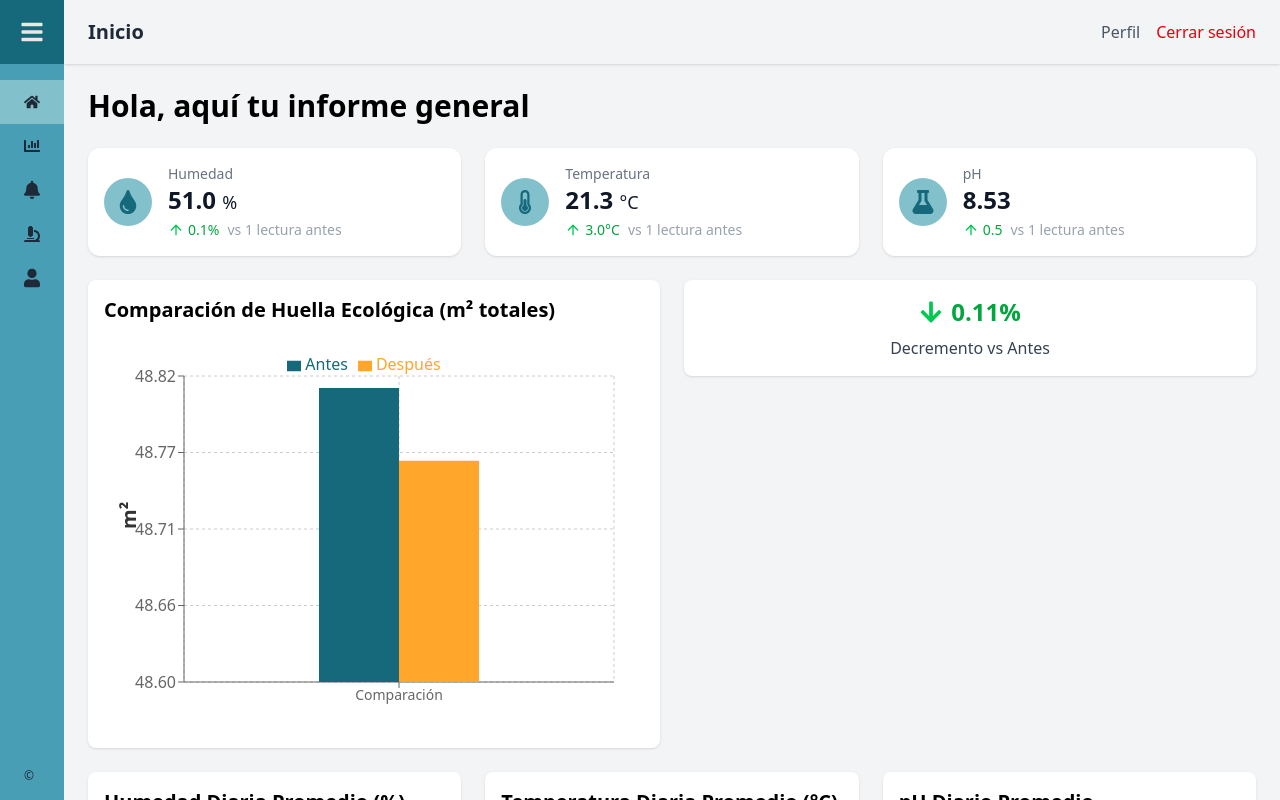
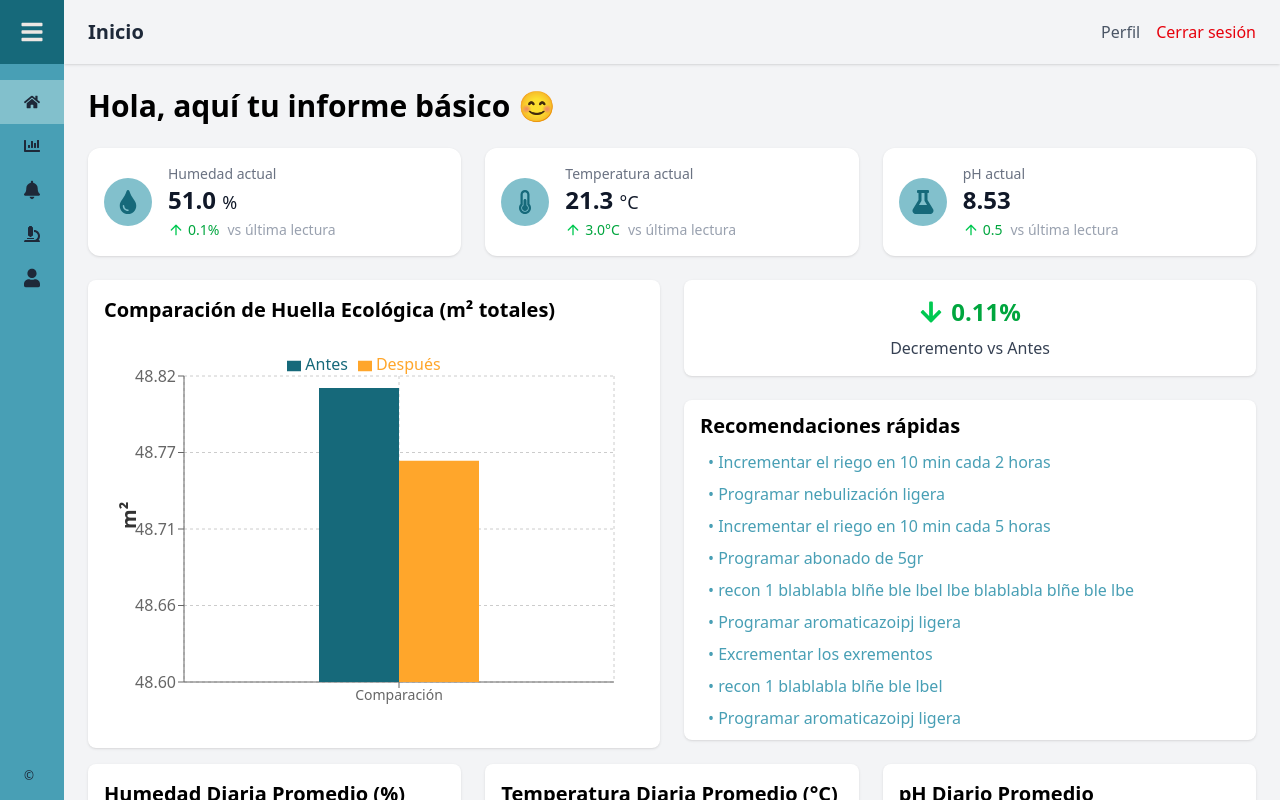
Before and after one commit to Manuel-GarCed/proyecto_tesis, a React (Vite) app: page /home in a window 1280 px wide. Built offline with nearby package versions, Linux system fonts and the light colour scheme; sample sign-in values are in the browser's storage.

Commit message:
se arreglan varias cosas de diseño

```diff
--- a/src/components/Chatbot.jsx
+++ b/src/components/Chatbot.jsx
@@ -7,10 +7,11 @@ export default function Chatbot() {
   const scrollRef = useRef(null);
 
   // Hace scroll automático al final de la conversación
+  /*
   useEffect(() => {
     scrollRef.current?.scrollIntoView({ behavior: 'smooth' });
   }, [messages]);
-
+  */
   const handleSend = async () => {
     const text = input.trim();
     if (!text) return;
--- a/src/components/RecommendationsSummary.jsx
+++ b/src/components/RecommendationsSummary.jsx
@@ -5,24 +5,35 @@ export default function RecommendationsSummary({ recommendations = [] }) {
   const navigate = useNavigate()
 
   const handleClick = (id) => {
-    // Vamos a Notifications pasándole el id para destacar
     navigate(`/notifications?highlight=${id}`)
   }
 
   return (
-    <div className="bg-white rounded-lg shadow p-4">
-      <h2 className="text-xl font-semibold mb-2">Recomendaciones rápidas</h2>
-      <ul className="space-y-2">
+    <div
+      className="bg-white rounded-lg shadow flex flex-col h-full">
+      {/* === CABECERA FIJA === */}
+      <div className="pl-4 pt-3 pb-1">
+        <h2 className="text-xl font-semibold m-0">
+          Recomendaciones rápidas
+        </h2>
+      </div>
+
+      {/* === CUERPO SCROLLABLE === */}
+      <div className="px-6 py-1.5 overflow-y-auto flex-1">
+        <ul className="space-y-2 pr-2">
           {recommendations.map((rec) => (
             <li
               key={rec.id}
               onClick={() => handleClick(rec.id)}
-            className="cursor-pointer text-cielo hover:text-cielo-claro transition-colors"
+              className="
+                cursor-pointer text-cielo hover:text-cielo-claro
+                transition-colors"
             >
               • {rec.action}
             </li>
           ))}
         </ul>
       </div>
+    </div>
   )
 }
--- a/src/data/alerts.js
+++ b/src/data/alerts.js
@@ -49,5 +49,40 @@ export const recommendations = [
     notificationId: 3,
     action: 'Programar abonado de 5gr',
   },
+    {
+    id: 5,
+    notificationId: 4,
+    action: 'recon 1 blablabla blñe ble lbel lbe blablabla blñe ble lbe',
+  },
+  {
+    id: 6,
+    notificationId: 2,
+    action: 'Programar aromaticazoipj ligera',
+  },
+    {
+    id: 7,
+    notificationId: 3,
+    action: 'Excrementar los exrementos',
+  },
+  {
+    id: 8,
+    notificationId: 4,
+    action: 'recon 1 blablabla blñe ble lbel',
+  },
+    {
+    id: 9,
+    notificationId: 2,
+    action: 'Programar aromaticazoipj ligera',
+  },
+    {
+    id: 10,
+    notificationId: 3,
+    action: 'Excrementar los exrementos',
+  },
+  {
+    id: 11,
+    notificationId: 4,
+    action: 'recon 1 blablabla blñe ble lbel',
+  },
   // …
 ];
--- a/src/pages/Home.jsx
+++ b/src/pages/Home.jsx
@@ -27,7 +27,7 @@ export default function Home() {
 //console.log(data);
 
   // Elegimos solo las primeras 3 (o cualquier lógica tuya)
-  const top3 = recommendations.slice(0, 3)
+  const top3 = recommendations.slice(0, 11)
 
 
   // suponemos que data está ordenado cronológicamente ascendente
@@ -37,46 +37,58 @@ export default function Home() {
   const cards = [
     {
       icon: FaTint,
-      label: 'Humedad',
+      label: 'Humedad actual',
       value: last.humedad?.toFixed(1),
       unit: '%',
       trend: last.humedad - prev.humedad,
       trendUnit: '%',
-      trendText: 'vs 1 lectura antes'
+      trendText: 'vs última lectura'
     },
     {
       icon: FaThermometerHalf,
-      label: 'Temperatura',
+      label: 'Temperatura actual',
       value: last.temperatura?.toFixed(1),
       unit: '°C',
       trend: last.temperatura - prev.temperatura,
       trendUnit: '°C',
-      trendText: 'vs 1 lectura antes'
+      trendText: 'vs última lectura'
     },
     {
       icon: FaFlask,
-      label: 'pH',
+      label: 'pH actual',
       value: last.pH?.toFixed(2),
       unit: '',
       trend: last.pH - prev.pH,
       trendUnit: '',
-      trendText: 'vs 1 lectura antes'
+      trendText: 'vs última lectura'
     },
   ];
 
 
   return (
     <div className="p-6 space-y-6">
-      <h1 className="text-3xl font-bold">Hola, aquí tu informe general</h1>
+      <h1 className="text-3xl font-bold">Hola, aquí tu informe básico 😊</h1>
       <div className="grid grid-cols-1 md:grid-cols-3 gap-6">
         {cards.map((c, i) => (
           <IndicatorCard key={i} {...c} />
         ))}
       </div>
-      {/* Gráfico de huella ecológica */}
-      <div className="grid grid-cols-1 lg:grid-cols-2 gap-6 items-start">
-        <EcologicalFootprintChart data={footprintData}/>
-        <VariationIndicator      data={footprintData} />
+      {/* Gráfico de huella ecológicaaaaaaaaaaaaaaaaaaaaaaaaaaaaaaaaaaaaaa */}
+      <div className="grid grid-cols-1 lg:grid-cols-2 gap-6">
+        {/* Izquierda: ocupa su contenido */}
+        <div className="h-[460px]">
+          <EcologicalFootprintChart data={footprintData} />
+        </div>
+
+        {/* Derecha: column flex para indicator arriba y rec rápidas abajo */}
+        {/* Derecha: indicator + recs */}
+        <div className="h-[460px] flex flex-col">
+          <VariationIndicator data={footprintData} />
+          {/* Este wrapper sólo flex para que el hijo ocupe el hueco */}
+          <div className="mt-6 flex-1 flex flex-col min-h-0">
+            <RecommendationsSummary recommendations={top3} />
+          </div>
+        </div>
       </div>
       {/* Gráficos diarios de serie */}
       <div className="grid grid-cols-1 md:grid-cols-2 lg:grid-cols-3 gap-6">
@@ -84,7 +96,7 @@ export default function Home() {
         <DailyTemperatureChart data={data}/>
         <DailyPhChart          data={data}/>
       </div>
-      <RecommendationsSummary recommendations={top3} />
+
     </div>
   );
 }
--- a/src/pages/Notifications.jsx
+++ b/src/pages/Notifications.jsx
@@ -26,6 +26,18 @@ export default function Notifications() {
       const id = Number(h);
       setHighlightId(id);
       setFadingOut(false);
+
+      // Scroll al elemento tras un tick (espera a que el DOM pinte)
+      setTimeout(() => {
+        const el = document.getElementById(`rec-${id}`);
+        if (el) {
+          el.scrollIntoView({ behavior: 'smooth', block: 'center' });
+        } else {
+          // si no existe, vamos arriba
+          window.scrollTo({ top: 0, behavior: 'smooth' });
+        }
+      }, 50);
+
       // tras 1s iniciamos fade-out
       const t1 = setTimeout(() => setFadingOut(true), 1000);
       // y tras otros 500ms (la duración de tu transition) quitamos el highlightId
@@ -66,7 +78,7 @@ export default function Notifications() {
           ) : (
             <ul className="space-y-3">
               {visibleNotifications.map(n => (
-                <li key={n.id} className="border-l-4 border-red-400 pl-3">
+                <li key={n.id} className="border-l-4 border-red-400 pl-3 hover:bg-gray-50">
                   <div className="text-sm text-gray-500">
                     {new Date(n.timestamp).toLocaleString()}
                   </div>
@@ -90,17 +102,18 @@ export default function Notifications() {
                 return (
                   <li
                     key={r.id}
-                    className="relative bg-white border-l-4 border-verde-suave-oscuro pl-3 pr-4 py-2 overflow-hidden"
+                    className="relative bg-white border-l-4 border-verde-suave-oscuro pl-3
+                              pr-4 overflow-hidden hover:bg-gray-50"
                   >
                     {/* overlay de highlight */}
                     <div
                       className={`
-                        absolute inset-0 bg-amarillo-concreto my-1 rounded-r-md
+                        absolute inset-0 bg-amarillo-concreto rounded-r-md
                         transition-opacity duration-500 ease-in-out
                         ${isThis
                           ? fadingOut
                             ? 'opacity-0'
-                            : 'opacity-50'
+                            : 'opacity-40'
                           : 'opacity-0'
                         }
                       `}
```
Lines whose indentation alone changed are shown as unchanged.
